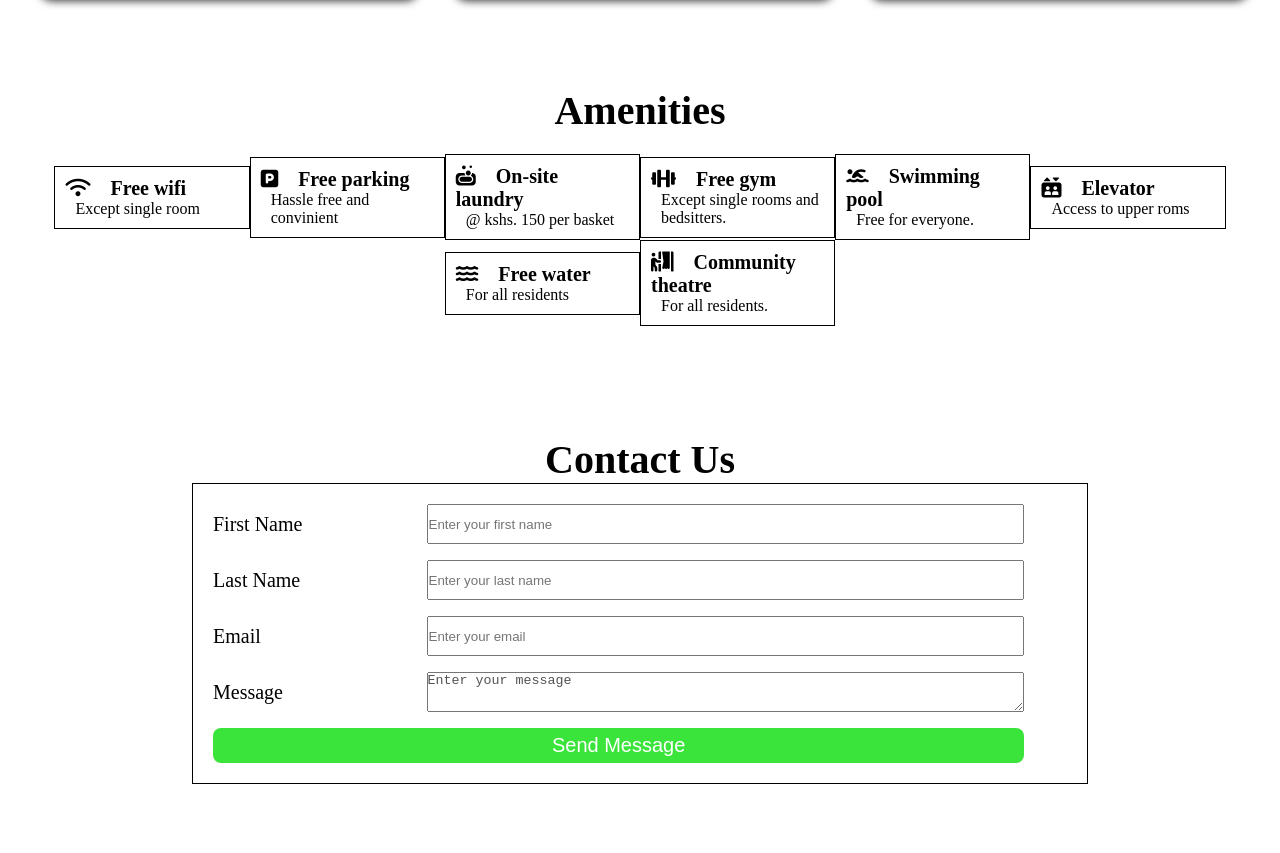
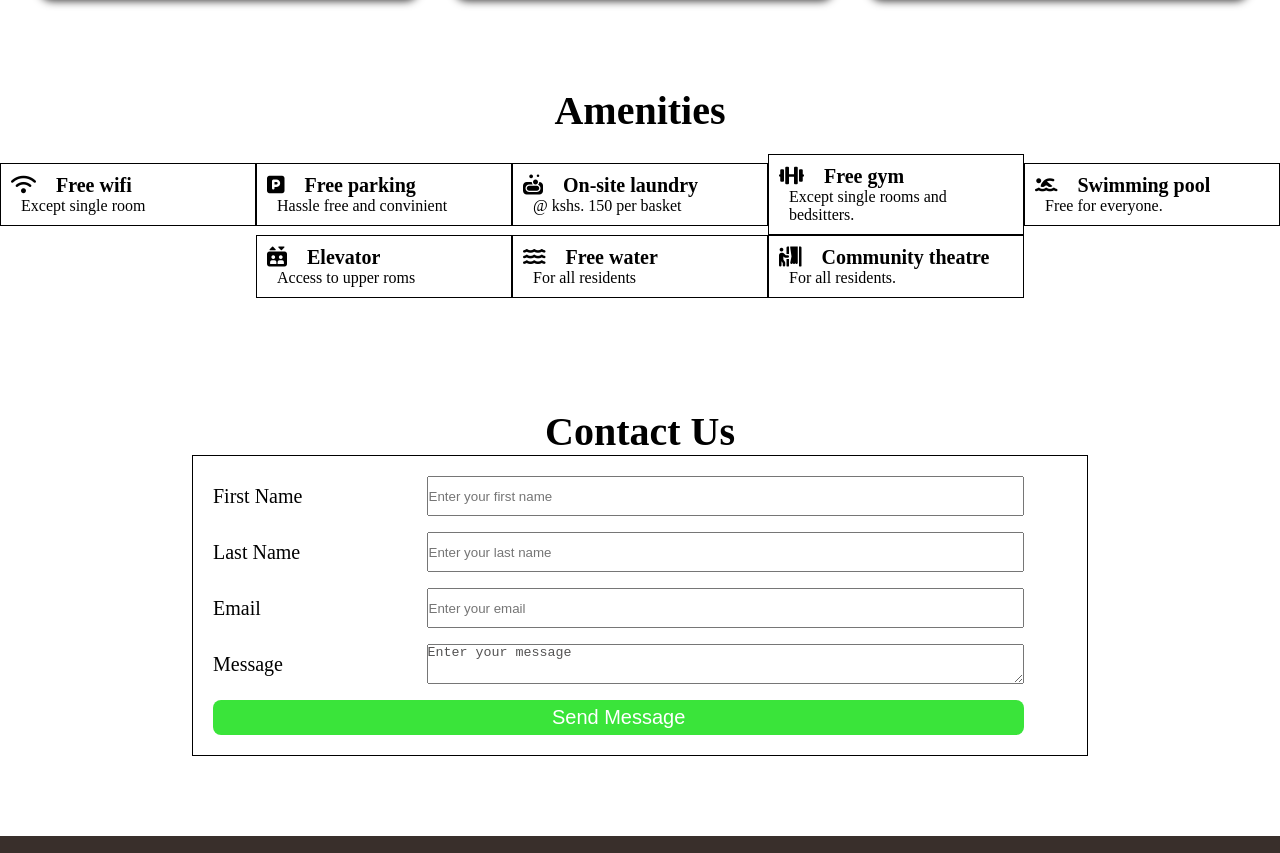
Before and after one commit to zack-das/Urban-Haven-Arpartments, a plain HTML site: page index.html in a window 1280 px wide. Shown: the part 1973-2826 px from the top of the page. Drawn offline with nearby package versions, Linux system fonts and the light colour scheme.

Commit message:
Update style.css

```diff
--- a/style.css
+++ b/style.css
@@ -244,7 +244,7 @@
 /* End of Spaces stylings */
 /*Start of Amenities stylings*/
 .amenities{
-  padding: 3rem;
+  padding: 3rem 0;
 margin-top: 6rem;
 }
 .amenities h2{
@@ -261,7 +261,7 @@ margin-top: 6rem;
 }
 .amenity{
   border: 1px solid var(--text-color);
-  width: 16%;
+  width: 20%;
   padding: 1rem;
 }
 .amenity h4{
```
